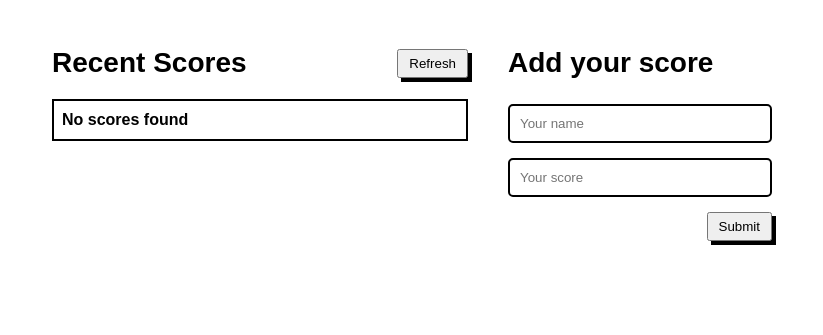
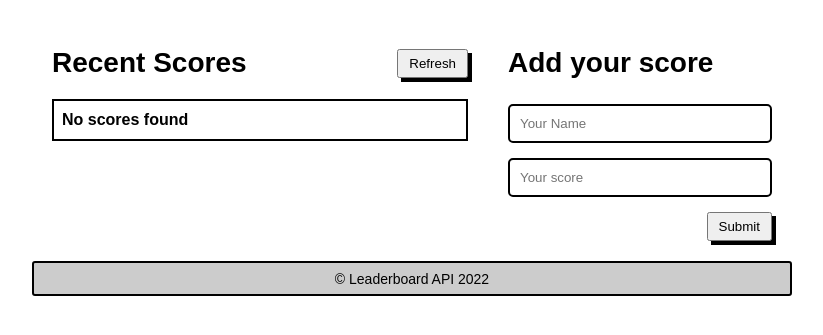
Before and after one commit to Pazzo97/Leaderboard, a website built with webpack: page src/index.html in a window 1280 px wide. Shown: the part 65-400 px from the top of the page, without its empty margins (228-1051 px from the left). Built offline with nearby package versions, Linux system fonts and the light colour scheme; no server answers.

Commit message:
Final touch

```diff
--- a/src/index.html
+++ b/src/index.html
@@ -40,6 +40,9 @@
 
   </main>
 
+  <footer>
+    <p class="copyright">© Leaderboard API 2022</p>
+  </footer>
 </body>
 
 </html>
--- a/src/style.css
+++ b/src/style.css
@@ -77,3 +77,26 @@ input {
   width: 100%;
   margin-bottom: 15px;
 }
+
+input[type="text"] {
+  text-transform: capitalize;
+}
+
+footer {
+  position: relative;
+  height: 35px;
+  width: 100%;
+  background-color: #ccc;
+  border: 2px solid #000;
+  border-radius: 3px;
+}
+
+p.copyright {
+  position: absolute;
+  width: 100%;
+  color: #000;
+  line-height: 40px;
+  font-size: 14px;
+  text-align: center;
+  bottom: -5px;
+}
```
